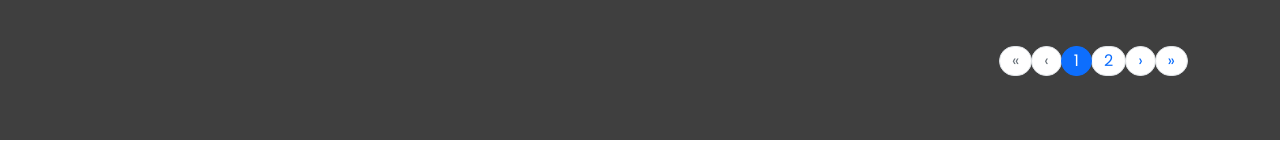
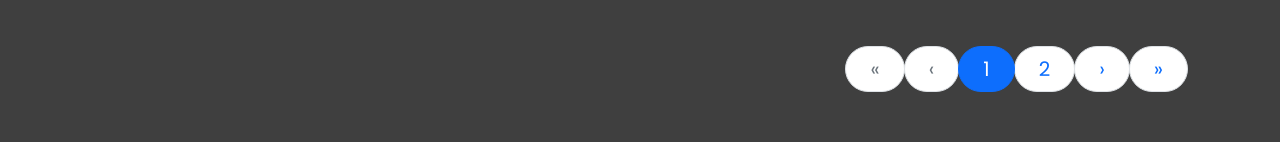
Before and after one commit to Paulo-DevTallos/front-user-tallos-flix, a Vue app: page /home/theaters in a window 1280 px wide. Shown: the part 1396-1538 px from the top of the page. Built offline with nearby package versions, Linux system fonts and the light colour scheme.

Commit message:
feat: Componentizando paginação

```diff
--- /dev/null
+++ b/src/components/Pagination/PaginationPage.vue
@@ -0,0 +1,25 @@
+<template>
+  <b-pagination
+    pills
+    :total-rows="rows"
+    :per-page="perPage"
+    size="lg"
+  ></b-pagination>
+</template>
+<script lang="ts">
+import { defineComponent } from 'vue';
+
+export default defineComponent({
+  props: {
+    rows: {
+      type: Number,
+      required: false,
+    },
+    perPage: {
+      type: Number,
+      required: false,
+    },
+  },
+});
+</script>
+<style lang="scss" scoped></style>
--- a/src/pages/Theaters/TheatersView.vue
+++ b/src/pages/Theaters/TheatersView.vue
@@ -50,19 +50,22 @@
       </b-col>
     </b-row>
     <div class="pt-5 d-flex justify-content-end">
-      <b-pagination
-        pills
+      <pagination
         v-model="currentPage"
-        :total-rows="rows"
         :per-page="perPage"
-      ></b-pagination>
+        :rows="rows"
+      ></pagination>
     </div>
   </b-container>
 </template>
 <script lang="ts">
+import pagination from '@/components/Pagination/PaginationPage.vue';
 import { defineComponent } from 'vue';
 
 export default defineComponent({
+  components: {
+    pagination,
+  },
   data() {
     return {
       perPage: 8,
```
